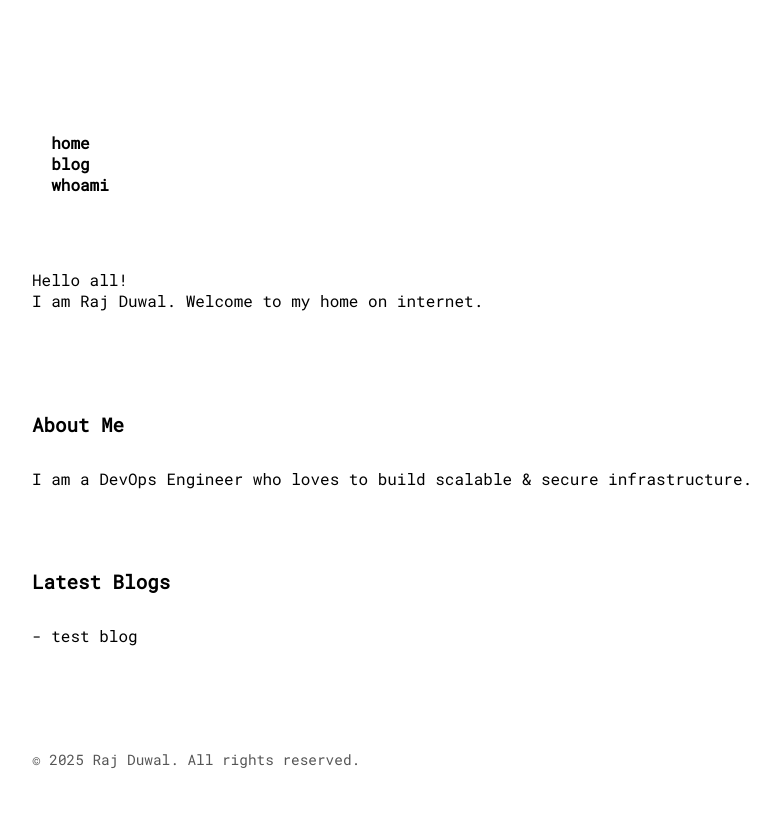
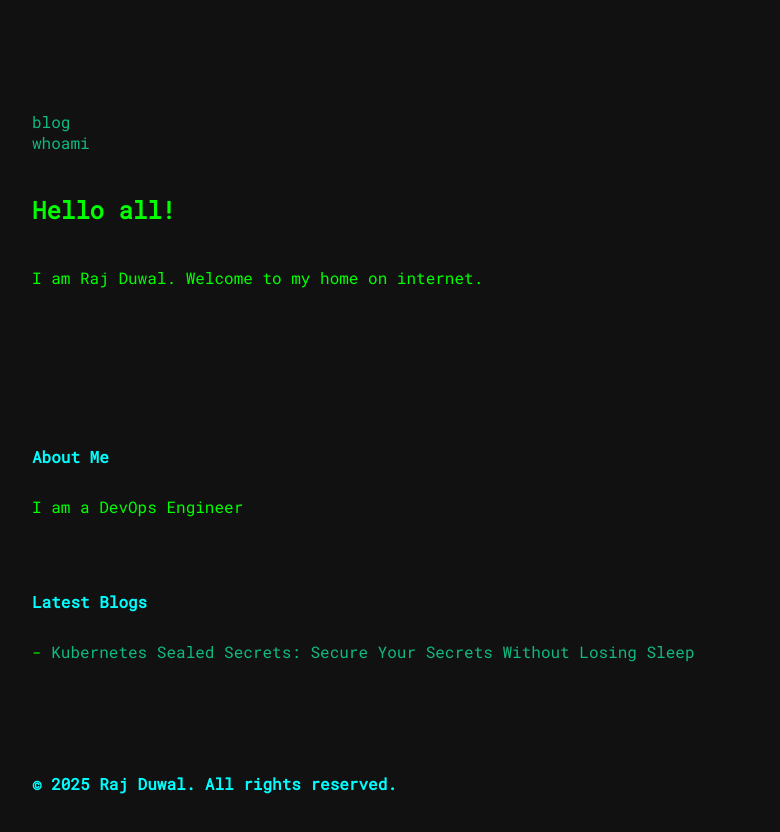
Before and after one commit to draazxp/rajduwal, a plain HTML site: page index.html in a window 1280 px wide. Shown: the whole page, without its empty margins (16-796 px from the left). Drawn offline with Linux system fonts and the light colour scheme.

Commit message:
fixed name

```diff
--- a/index.html
+++ b/index.html
@@ -9,64 +9,56 @@
   <style>
     body {
       font-family: 'Roboto Mono', monospace;
-      background: #fff;
-      color: #000;
+      background: #111;
+      color: #0f0;
       padding: 40px;
       white-space: pre;
     }
     a {
-      color: #000;
+      color: #10b981;
       text-decoration: none;
+      display: inline-block;
       margin-right: 1em;
-      font-weight: bold;
     }
     a:hover {
       text-decoration: underline;
     }
-    nav {
-      margin-bottom: 2em;
+    h1 {
+      color: #10b981;
     }
     .section-title {
       margin-top: 2em;
       margin-bottom: 0.5em;
       font-weight: bold;
-      font-size: 1.2em;
-    }
-    h1 {
-      color: #000;
-    }
-    footer {
-      margin-top: 3em;
-      font-size: 0.9em;
-      color: #555;
+      color: #0ff;
     }
   </style>
 </head>
 <body>
 
-<!-- Navbar -->
-<nav>
-  <a href="#home">home</a>
-  <a href="#blog">blog</a>
-  <a href="#whoami">whoami</a>
-</nav>
-<div id="home">
-Hello all!
+
+<a href="#blogs">blog</a>
+<a href="#about">whoami</a>
+
+<h2>Hello all! </h2>
 I am Raj Duwal. Welcome to my home on internet.
-</div>
+
+
+
+
 
 <!-- About Me Section -->
-<div id="whoami" class="section-title">About Me</div>
-I am a DevOps Engineer who loves to build scalable & secure infrastructure.
+<div id="about" class="section-title">About Me</div>
+I am a DevOps Engineer
 
 <!-- Latest Blogs Section -->
-<div id="blog" class="section-title">Latest Blogs</div>
-- test blog
+<div id="blogs" class="section-title">Latest Blogs</div>
+- <a href="https://medium.com/@draazxp/kubernetes-sealed-secrets-secure-your-secrets-without-losing-sleep-964ef18d9984">Kubernetes Sealed Secrets: Secure Your Secrets Without Losing Sleep</a>
 
 <!-- Footer -->
-<footer>
+<div class="section-title" style="margin-top:3em;">
 &copy; 2025 Raj Duwal. All rights reserved.
-</footer>
+</div>
 
 <script>
 console.log(`%c
@@ -76,8 +68,8 @@ console.log(`%c
 ██╔═══╝ ██╔══██║██╔═══╝     ██╔═══╝ ██║   ██║██║███╗██║
 ██║     ██║  ██║██║         ██║     ╚██████╔╝╚███╔███╔╝
 ╚═╝     ╚═╝  ╚═╝╚═╝         ╚═╝      ╚═════╝  ╚══╝╚══╝
-`,"color: #000; font-weight:bold;");
-console.log("%cSystem Online 💻","color: #000; font-size: 16px;");
+`,"color: #10b981; font-weight:bold;");
+console.log("%cSystem Online 💻","color: #0ff; font-size: 16px;");
 </script>
 
 </body>
```
